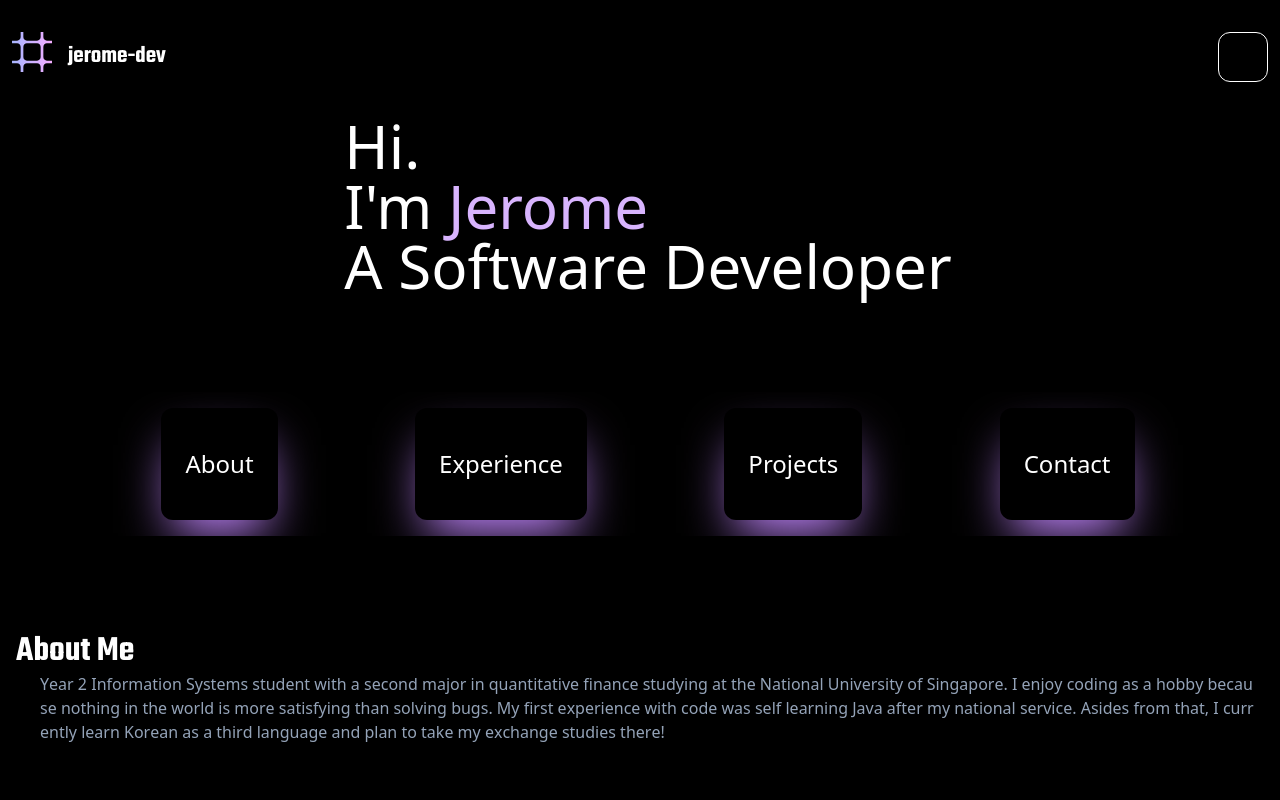
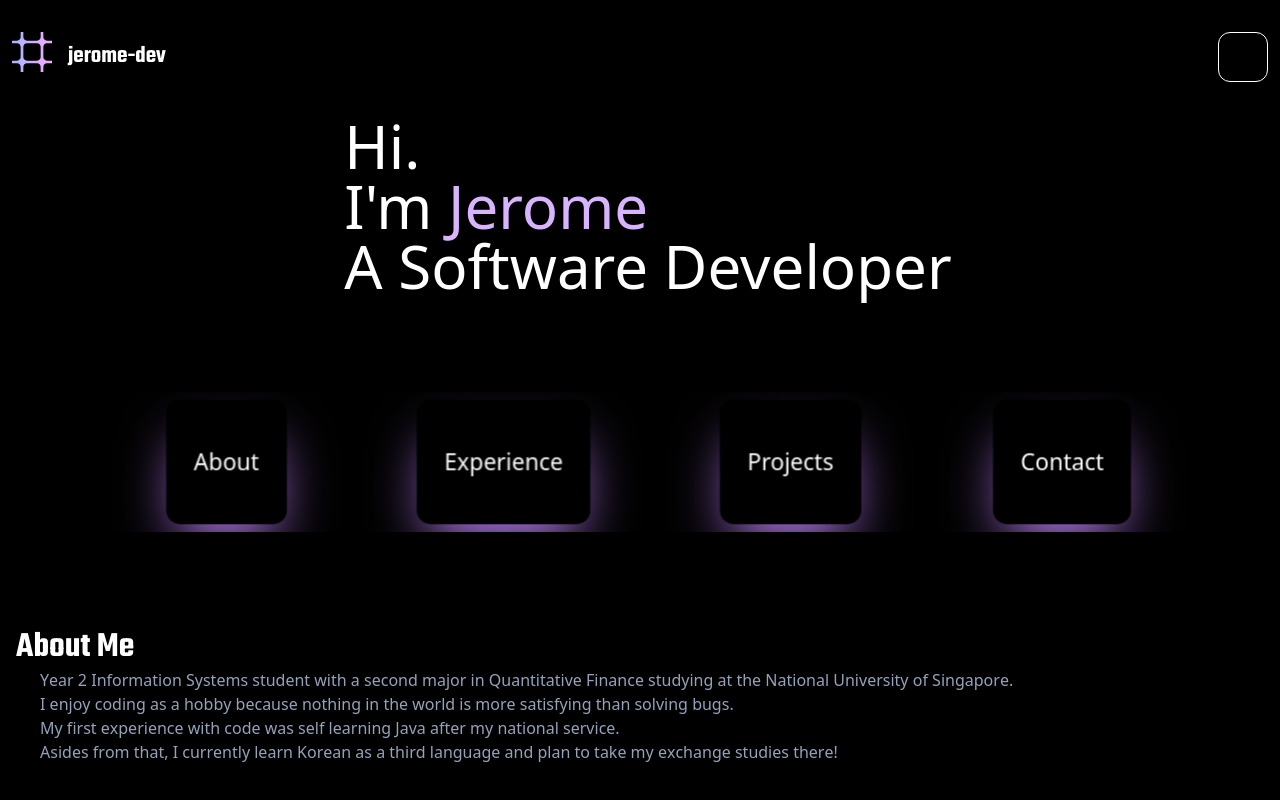
Before and after one commit to jaejayrome/Jerome-Portfolio, a Next.js app in the folder jerome-portfolio/: page / in a window 1280 px wide. Shown: the top 800 px of the page. Built offline with nearby package versions, Linux system fonts and the light colour scheme.

Commit message:
change links to ensure that user can click whole

```diff
--- a/jerome-portfolio/next.config.js
+++ b/jerome-portfolio/next.config.js
@@ -1,4 +1,14 @@
 /** @type {import('next').NextConfig} */
-const nextConfig = {}
-
-module.exports = nextConfig
+const nextConfig = {
+    reactStrictMode: true,
+    experimental: {
+      modularizeImports: {
+        "@mui/material": {
+          transform: "@mui/material/{{member}}",
+        },
+        "@mui/icons-material": {
+          transform: "@mui/icons-material/{{member}}",
+        },
+      },
+    },
+  };
--- a/jerome-portfolio/package.json
+++ b/jerome-portfolio/package.json
@@ -24,6 +24,7 @@
     "postcss": "8.4.27",
     "react": "18.2.0",
     "react-dom": "18.2.0",
+    "react-hot-toast": "^2.4.1",
     "react-intersection-observer": "^9.5.2",
     "react-scroll": "^1.8.9",
     "styled-components": "^6.0.7",
--- a/jerome-portfolio/src/app/about.tsx
+++ b/jerome-portfolio/src/app/about.tsx
@@ -2,9 +2,14 @@ import {motion} from 'framer-motion';
 
 export default function About() {
 
-    const text : string = "Year 2 Information Systems student with a second major in quantitative finance studying at the National University of Singapore. I enjoy coding as a hobby because nothing in the world is more satisfying than solving bugs. My first experience with code was self learning Java after my national service. Asides from that, I currently learn Korean as a third language and plan to take my exchange studies there!";
-
+    const text : string = "Year 2 Information Systems student with a second major in Quantitative Finance studying at the National University of Singapore.";
+    const text2: string = "I enjoy coding as a hobby because nothing in the world is more satisfying than solving bugs. "
+    const text3: string = "My first experience with code was self learning Java after my national service."
+    const text4: string = "Asides from that, I currently learn Korean as a third language and plan to take my exchange studies there!";
     const letters : string[] = Array.from(text)
+    const letters2: string[] = Array.from(text2)
+    const letters3: string[] = Array.from(text3)
+    const letters4: string[] = Array.from(text4)
 
     const container = {
         hidden: {opacity: 0},
@@ -44,12 +49,44 @@ export default function About() {
                 About Me
             </div>
 
-            <motion.div className="flex flex-wrap max-w-1/2 text-slate-400 px-6 " variants={container} initial= "hidden" animate= "visible">
+            <motion.div className="flex flex-wrap max-w-1/2 text-slate-400 px-6 overflow-hidden" variants={container} initial= "hidden" animate= "visible">
+
+                <div className='flex flex-wrap'>
                 {letters.map((word, index) => (
-                    <motion.span variants={child} key={index}>
+                    <motion.p variants={child} key={index}>
                         {word === " " ? "\u00A0" : word}
-                    </motion.span>
+                    </motion.p>
                 ))}
+                </div>
+
+
+                <div className='flex flex-wrap'>
+                {letters2.map((word, index) => (
+                <motion.p variants={child} key={index}>
+                    {word === " " ? "\u00A0" : word}
+                </motion.p>
+                ))}
+                </div>
+
+
+                <div className='flex flex-wrap'>
+                {letters3.map((word, index) => (
+                <motion.p variants={child} key={index}>
+                    {word === " " ? "\u00A0" : word}
+                </motion.p>
+                ))}
+                </div>
+
+
+                <div className='flex flex-wrap'>
+                {letters4.map((word, index) => (
+                <motion.p variants={child} key={index}>
+                    {word === " " ? "\u00A0" : word}
+                </motion.p>
+                ))}
+                </div>
+
+
 
             </motion.div>
 
--- a/jerome-portfolio/src/app/navbar.tsx
+++ b/jerome-portfolio/src/app/navbar.tsx
@@ -1,23 +1,38 @@
-import { Link } from "react-scroll"
+import { Link } from "react-scroll";
+import { motion, animate, stagger, easeIn } from "framer-motion";
+import { useEffect } from "react";
+
 
 export default function Navbar() {
-    return (
-        <div className="flex flex-row text-lg justify-evenly p-4 text-white tablet:text-2xl overflow-hidden space-x-2">
-            <div className="hover:bg-purple-400 rounded-xl px-2 py-6 bg-black shadow-purple-400 shadow-2xl mobile:px-6 mobile:py-10">
-                <Link to = "about" spy={true} smooth={true} offset={300} duration={500}> About</Link>
-            </div>
-
-            <div className="hover:bg-purple-400 rounded-xl px-2 py-6 bg-black shadow-purple-400 shadow-2xl mobile:px-6 mobile:py-10">
-                <Link to = "about" spy={true} smooth={true} offset={300} duration={500}> Experience </Link>
-            </div>
-            <div className="hover:bg-purple-400 rounded-xl px-2 py-6 bg-black shadow-purple-400 shadow-2xl mobile:px-6 mobile:py-10">
-                <Link to = "about" spy={true} smooth={true} offset={300} duration={500}> Projects </Link>
-            </div>
-            <div className="hover:bg-purple-400 rounded-xl px-2 py-6 bg-black shadow-purple-400 shadow-2xl mobile:px-6 mobile:py-10">
-                <Link to = "about" spy={true} smooth={true} offset={300} duration={500}> Contact  </Link>
-            </div>
 
 
-        </div>
+    const staggerLinks = stagger(0.1, { ease: easeIn, startDelay: 0.1 });
+
+    useEffect(() => {
+        animate(".links", {opacity: 1, scale: 1.15, filter: "blur(0px)"}, {duration: 0.2, delay: staggerLinks})
+    }, [])
+
+
+
+
+    return (
+        <ul className="flex flex-row text-lg justify-evenly p-4 text-white tablet:text-xl overflow-hidden space-x-2">
+
+                <Link to = "about" spy={true} smooth={true} offset={300} duration={500} className="hover:bg-purple-400 rounded-xl px-2 py-6 bg-black shadow-purple-400 shadow-2xl mobile:px-6 mobile:py-10 links"> About</Link>
+
+
+                <div className="flex justify-center items-center links">
+                <Link to = "about" spy={true} smooth={true} offset={300} duration={500} className="hover:bg-purple-400 rounded-xl px-2 py-6 bg-black shadow-purple-400 shadow-2xl mobile:px-6 mobile:py-10"> Experience</Link>
+                </div>
+
+                <div className="flex justify-center items-center links">
+                <Link to = "about" spy={true} smooth={true} offset={300} duration={500} className="hover:bg-purple-400 rounded-xl px-2 py-6 bg-black shadow-purple-400 shadow-2xl mobile:px-6 mobile:py-10"> Projects</Link>
+                </div>
+
+                <div className="flex justify-center items-center links">
+                <Link to = "about" spy={true} smooth={true} offset={300} duration={500} className="hover:bg-purple-400 rounded-xl px-2 py-6 bg-black shadow-purple-400 shadow-2xl mobile:px-6 mobile:py-10"> Contact </Link>
+                </div>
+
+        </ul>
     )
 }
--- a/jerome-portfolio/src/app/page.tsx
+++ b/jerome-portfolio/src/app/page.tsx
@@ -74,7 +74,7 @@ export default function Home() {
       opacity: 1,
       x: 0,
       y: 0,
-      transition: { type: "spring", stiffness: 100, delay: 1, ease: 'linear' }
+      transition: { type: "spring", stiffness: 100, delay: 0.5, ease: 'linear' }
     }
     }
 
--- a/jerome-portfolio/src/app/projects.tsx
+++ /dev/null
@@ -1,5 +0,0 @@
-export default function Projects() {
-    return (
-
-    )
-}
```
Also changed, not shown: 1 other file (tests, documents, lock files or other folders).
